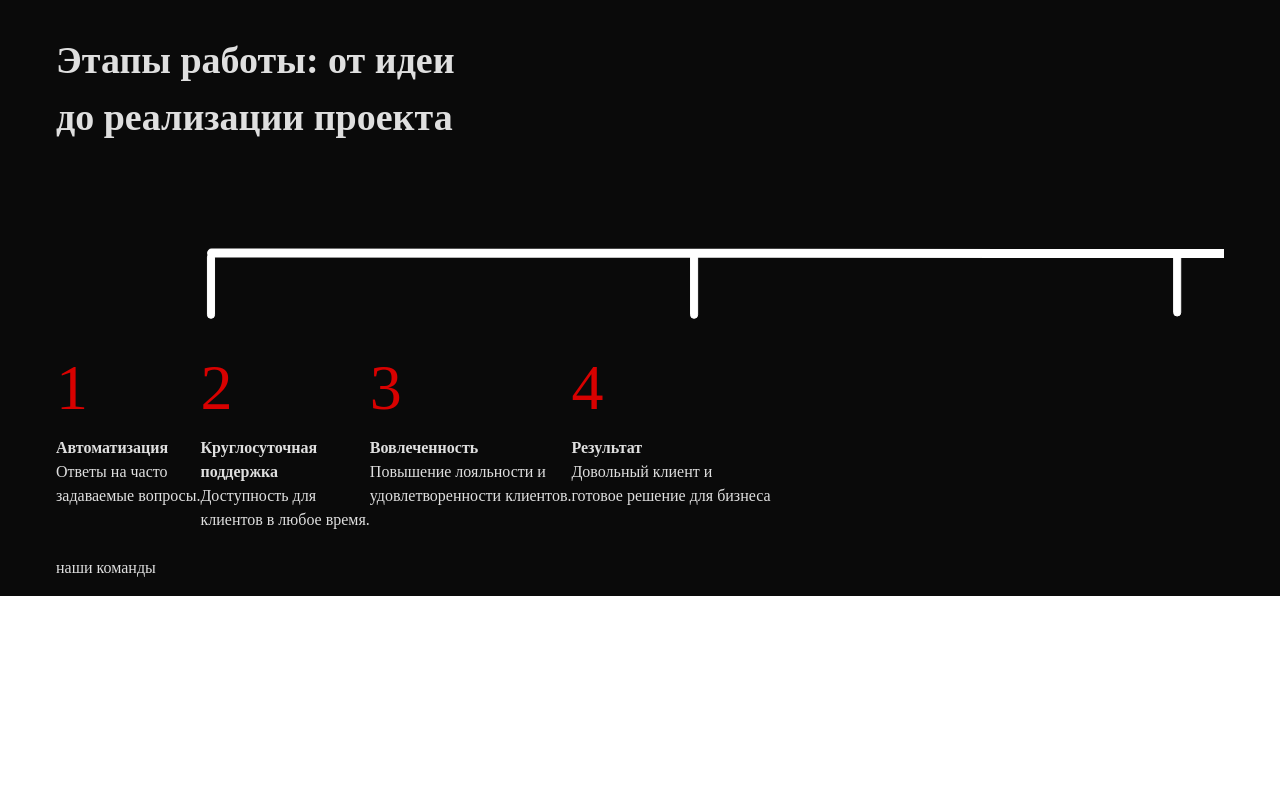
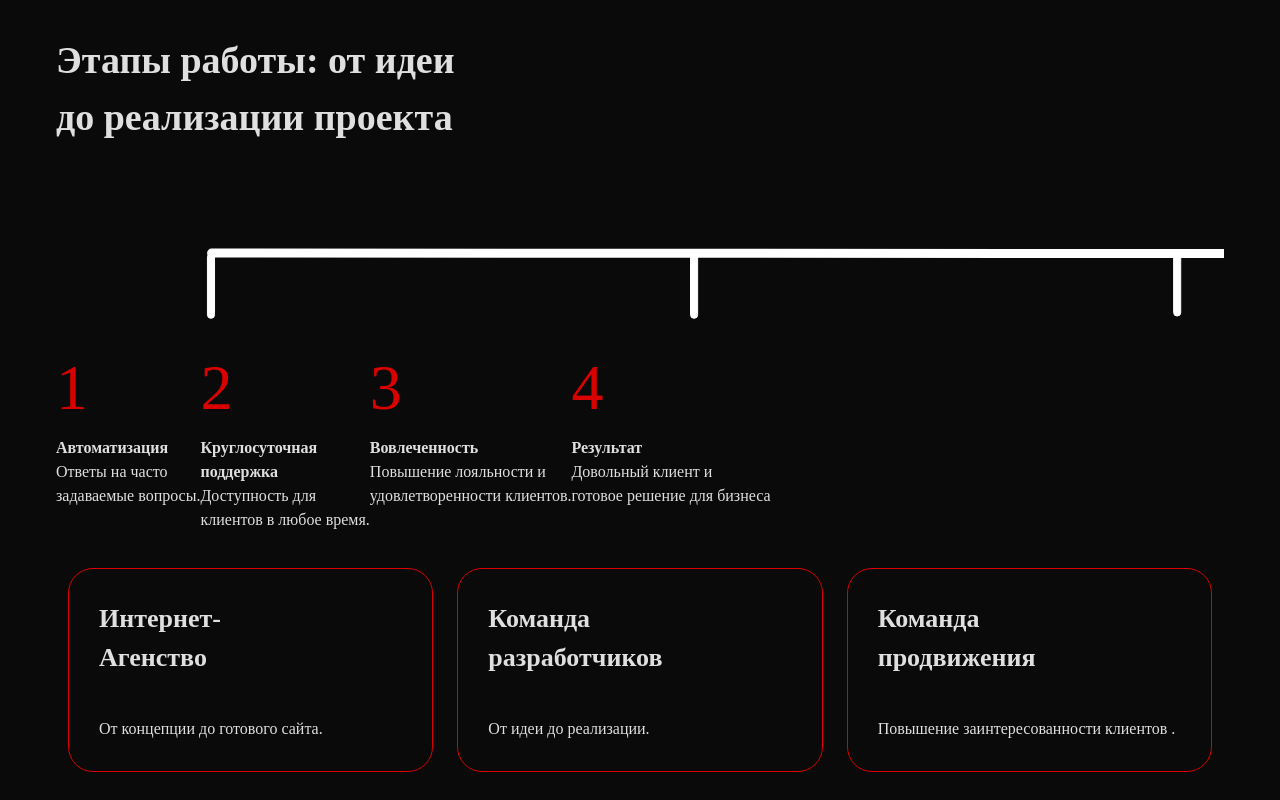
Before and after one commit to Jet-Green/firetechno-landing, a Nuxt app: page / in a window 1280 px wide. Shown: the part 2722-3522 px from the top of the page. Before the commit the page ends 3318 px from the top, so only its background shows below. Built offline with nearby package versions, Linux system fonts and the light colour scheme.

Commit message:
сщьфтв

```diff
--- a/components/Landing/OurTeams.vue
+++ b/components/Landing/OurTeams.vue
@@ -1,5 +1,66 @@
 <script setup></script>
 <template>
-наши команды
+  <h2></h2>
+  <v-col cols="12">
+    <v-row class="features">
+      <v-col cols="12" md="6" lg="4">
+        <div class="feature">
+          <v-row>
+            <v-col cols="8">
+              <p class="card-title">Интернет-Агенство</p>
+            </v-col>
+            <v-col cols="4" class="d-flex justify-end"> </v-col>
+          </v-row>
+
+          <p class="comment">От концепции до готового сайта.</p>
+        </div>
+      </v-col>
+
+      <v-col cols="12" md="6" lg="4">
+        <div class="feature">
+          <v-row>
+            <v-col cols="8">
+              <p class="card-title">Команда разработчиков</p>
+            </v-col>
+            <v-col cols="4" class="d-flex justify-end"> </v-col>
+          </v-row>
+
+          <p class="comment">От идеи до реализации.</p>
+        </div>
+      </v-col>
+
+      <v-col cols="12" md="6" lg="4">
+        <div class="feature">
+          <v-row>
+            <v-col cols="8">
+              <p class="card-title">Команда продвижения</p>
+            </v-col>
+            <v-col cols="4" class="d-flex justify-end"> </v-col>
+          </v-row>
+
+          <p class="comment">Повышение заинтересованности клиентов .</p>
+        </div>
+      </v-col>
+    </v-row>
+  </v-col>
 </template>
-<style scoped lang="scss"></style>
+<style scoped lang="scss">
+.features {
+  display: flex;
+}
+.feature {
+  border: 1px solid #dc0000;
+  border-radius: 25px;
+  padding: 30px;
+  display: flex;
+  flex-direction: column;
+  justify-content: space-between;
+  height: 100%;
+}
+.comment {
+  margin-top: 40px;
+}
+.card-icon {
+  height: 80px;
+}
+</style>
```
